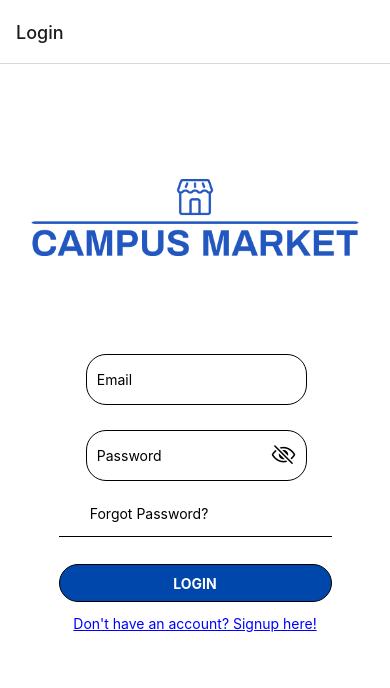
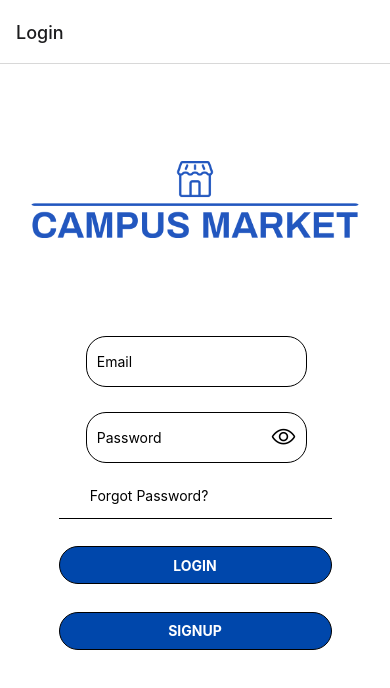
Before and after one commit to onurk03/CampusMarket, a React Native app: screen /Login in a window 390 px wide. Shown: the top 688 px of the page. Built offline with nearby package versions, Linux system fonts and the light colour scheme.

Commit message:
Sign Up System

```diff
--- a/components/login.js
+++ b/components/login.js
@@ -1,6 +1,8 @@
 import React, { useState } from 'react';
 import {StyleSheet, Text, TextInput, View, TouchableOpacity, Image} from 'react-native';
 import Ionicons from '@expo/vector-icons/Ionicons';
+import {createUserWithEmailAndPassword} from "firebase/auth";
+import {auth} from "../firebase";
 
 
 export default function LoginForm({ navigation }) {
@@ -39,7 +41,7 @@ export default function LoginForm({ navigation }) {
                             onChangeText={setPassword}
                         />
                         <TouchableOpacity style={styles.eyeIcon} onPress={togglePassword}>
-                            <Ionicons name={passwordSecure ? "eye-off-outline" : "eye-outline"} size={25} />
+                            <Ionicons name={passwordSecure ? "eye-outline" : "eye-off-outline"} size={25} />
                         </TouchableOpacity>
                     </View>
                     <TouchableOpacity>
@@ -50,12 +52,9 @@ export default function LoginForm({ navigation }) {
                     style= {styles.buttons}>
                     <Text style={styles.text}>LOGIN</Text>
                 </TouchableOpacity>
-                <TouchableOpacity onPress={() => navigation.navigate('Signup')}>
-                    <Text style={{
-                        color: 'blue',
-                        textDecorationLine: 'underline',
-                        marginTop: '5%',
-                    }}>Don't have an account? Signup here!</Text>
+                <TouchableOpacity
+                    style={styles.buttons}>
+                    <Text style={styles.text}>SIGNUP</Text>
                 </TouchableOpacity>
             </View>
         </View>
--- a/components/signup.js
+++ b/components/signup.js
@@ -2,6 +2,8 @@ import React, {useState} from "react";
 import {StyleSheet, Text, TextInput, TouchableOpacity, View} from "react-native";
 import Ionicons from "@expo/vector-icons/Ionicons";
 import SelectDropdown from 'react-native-select-dropdown';
+import {auth} from "../firebase.js";
+import {createUserWithEmailAndPassword} from "firebase/auth";
 
 export default function Signup({navigation}) {
     const [fullName, setFullName] = useState('');
@@ -13,9 +15,18 @@ export default function Signup({navigation}) {
 
     function togglePassword() {
         seePassword(visibility => !visibility);
-        console.log(fullName + ", " + email + ", " + "password" + ", " + college);
     }
+    function signUp() {
 
+        createUserWithEmailAndPassword(auth, email, password)
+            .then((userCredential) => {
+                const user = userCredential.user;
+                console.log(user);
+            }).catch((error) => {
+            console.log(error.message);
+        });
+
+    }
     return (
         <View>
             <View style={styles.signupForm}>
@@ -83,10 +94,11 @@ export default function Signup({navigation}) {
                         spellCheck={"false"}
                     />
                     <TouchableOpacity style={styles.eyeIcon} onPress={togglePassword}>
-                        <Ionicons name={passwordSecure ? "eye-off-outline" : "eye-outline"} size={25}/>
+                        <Ionicons name={passwordSecure ? "eye-outline" : "eye-off-outline"} size={25}/>
                     </TouchableOpacity>
                 </View>
                 <TouchableOpacity
+                    onPress={signUp}
                     style={styles.buttons}>
                     <Text style={styles.text}>SIGNUP</Text>
                 </TouchableOpacity>
--- a/firebase.js
+++ b/firebase.js
@@ -1,6 +1,8 @@
 // Import the functions you need from the SDKs you need
 import { initializeApp } from "firebase/app";
+import { getFirestore } from "firebase/firestore";
 import { getAnalytics } from "firebase/analytics";
+import { getAuth } from "firebase/auth";
 
 // Your web app's Firebase configuration
 // For Firebase JS SDK v7.20.0 and later, measurementId is optional
@@ -16,7 +18,8 @@ const firebaseConfig = {
 
 // Initialize Firebase
 const app = initializeApp(firebaseConfig);
-const analytics = getAnalytics(app);
-export const fireDB = app.firestore();
+// const analytics = getAnalytics(app);
+const db = getFirestore(app);
+export const auth = getAuth(app);
 
 export default app;
```
Also changed, not shown: metro.config.js (added, +9 -0 lines), services/userAuth.js (deleted).
